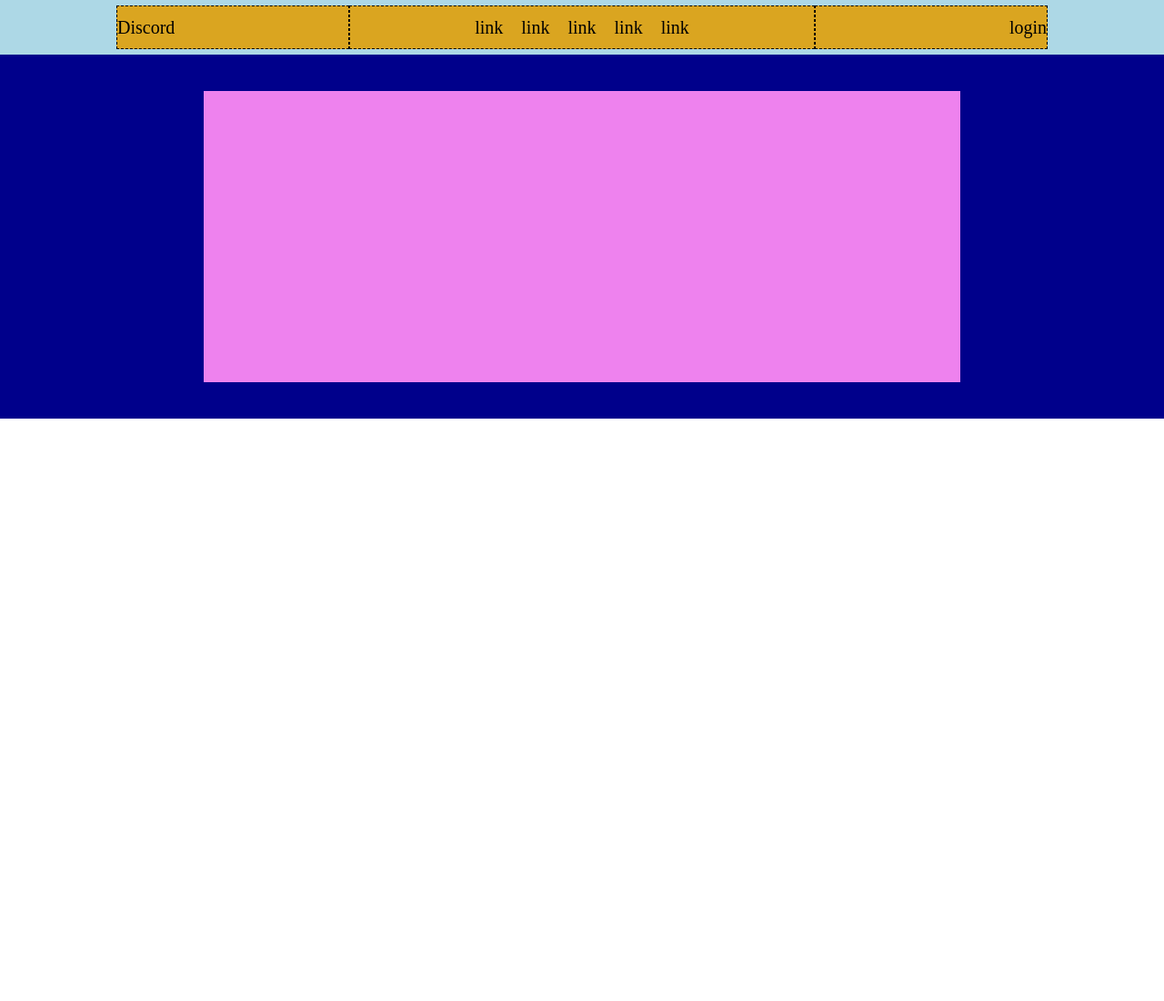
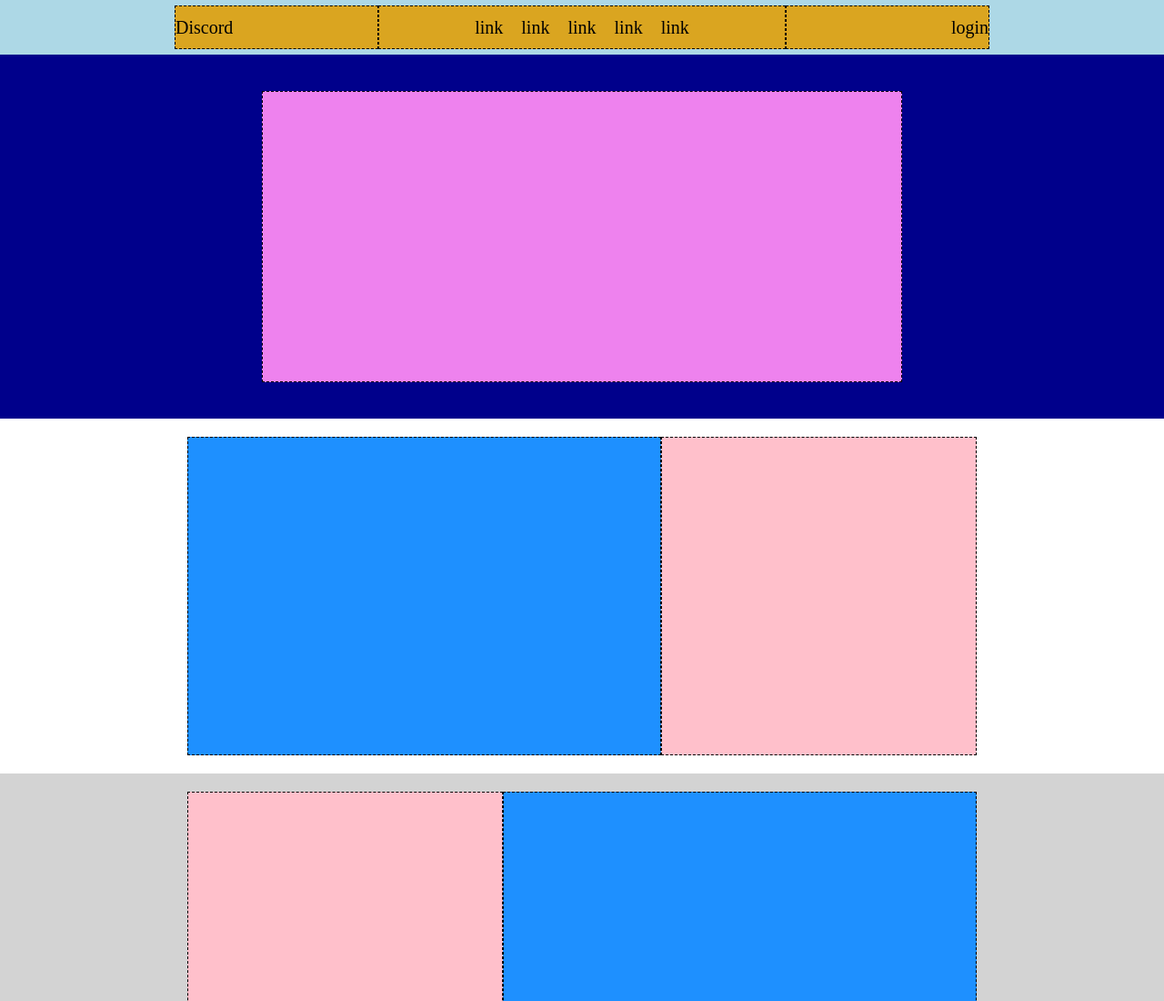
Before and after one commit to gioanbatan/htmlcss-struttura-discord, a plain HTML site: page index.html in a window 1280 px wide. Shown: the top 1100 px of the page at 91% size. Before the commit the page ends 800 px from the top, so only its background shows below. Drawn offline with Linux system fonts and the light colour scheme.

Commit message:
Struttutra del Main completata

```diff
--- a/css/style.css
+++ b/css/style.css
@@ -12,8 +12,12 @@ html {
 }
 
 .container {
-    width: 80%;
+    width: 70%;
     margin: 0 auto;
+}
+/* UTILITY */
+.bdashed {
+    border: 1px dashed black;
 }
 
 /* HEADER */
@@ -43,9 +47,6 @@ header {
 
     display: flex;
     align-items: center;
-
-    /* DEBUG */
-    border: 1px dashed black;
 }
 
 nav {
@@ -54,9 +55,6 @@ nav {
     display: flex;
     justify-content: center;
     align-items: center;
-
-    /* DEBUG */
-    border: 1px dashed black;
 }
 
 nav ul {
@@ -72,9 +70,6 @@ nav ul {
     display: flex;
     justify-content: flex-end;
     align-items: center;
-
-    /* DEBUG */
-    border: 1px dashed black;
 }
 
 .jumbotron {
@@ -87,10 +82,58 @@ nav ul {
     background-color:#00008b;
 }
 
-.jumbotron-container {
+.jumbotron-content {
     height: 80%;
-    width: 65%;
+    width: 55%;
 
     /* DEBUG */
     background-color: #ee82ee;
 }
+
+/* MAIN */
+.paragraph {
+    display: flex;
+    justify-content: center;
+    align-items: center;
+
+    width: 100%;
+    padding: 2em;
+    /* min-height: 400px; */
+}
+
+.paragraph.white {
+    background-color: #ffffff;
+}
+
+.paragraph.gray {
+    background-color: #d3d3d3;
+}
+
+.p-content {
+    display: flex;
+
+    height: 350px;
+    width: 100%;
+}
+
+.p-content .image {
+    width: 60%;
+    background-color: #1e90ff;
+}
+
+.p-content .text {
+    width: 40%;
+    background-color: #ffc0cb;
+}
+
+.p-big-content {
+    display: flex;
+
+    height: 550px;
+    width: 100%;
+}
+
+.p-big-content .text {
+    width: 100%;
+    background-color: #228b22;
+}
--- a/index.html
+++ b/index.html
@@ -18,11 +18,11 @@
 
         <!-- Navigation -->
         <div class="header-bar container">
-            <div id="logo">
+            <div id="logo" class="bdashed">
                 Discord
             </div>
 
-            <nav>
+            <nav class="bdashed">
                 <ul>
                     <li>link</li>
                     <li>link</li>
@@ -32,7 +32,7 @@
                 </ul>
             </nav>
 
-            <div class="login">
+            <div class="login bdashed">
                 login
             </div>
         </div>
@@ -42,28 +42,75 @@
 
     <!-- Jumbotron -->
     <div class="jumbotron">
-        <div class="jumbotron-container">
+        <div class="jumbotron-content bdashed">
         </div>
     </div>
     <!-- /Jumbotron -->
 
     <!-- Main -->
+    <main>
+        <!-- Paragraph 1 -->
+        <div class="paragraph white">
+            <div class="container">
+                <div class="p-content">
+                    <div class="image bdashed">
 
-        <!-- Pharagraph 1 -->
-        <!-- /Pharagraph 1 -->
+                    </div>
+                    <div class="text bdashed">
 
-        <!-- Pharagraph 2 -->
-        <!-- /Pharagraph 2 -->
+                    </div>
+                </div>
+            </div>
+        </div>
+        <!-- /Paragraph 1 -->
 
-        <!-- Pharagraph 3 -->
-        <!-- /Pharagraph 3 -->
+        <!-- Paragraph 2 -->
 
-        <!-- Pharagraph 4 -->
-        <!-- /Pharagraph 4 -->
+        <div class="paragraph gray">
+            <div class="container">
+                <div class="p-content">
+                    <div class="text bdashed">
 
-        <!-- CTA -->
-        <!-- /CTA -->
+                    </div>
+                    <div class="image bdashed">
 
+                    </div>
+                </div>
+            </div>
+
+        </div>
+        <!-- /Paragraph 2 -->
+
+        <!-- Paragraph 3 -->
+        <div class="paragraph white">
+            <div class="container">
+                <div class="p-content">
+                    <div class="image bdashed">
+
+                    </div>
+                    <div class="text bdashed">
+
+                    </div>
+                </div>
+            </div>
+        </div>
+        <!-- /Paragraph 3 -->
+
+        <!-- Paragraph 4 -->
+        <div class="paragraph gray">
+            <div class="container">
+                <div class="p-big-content">
+                    <div class="text">
+
+                    </div>
+                </div>
+            </div>
+        </div>
+
+            <!-- CTA -->
+            <!-- /CTA -->
+        <!-- /Paragraph 4 -->
+    </main>
     <!-- /Main -->
 
     <!-- Footer -->
```
